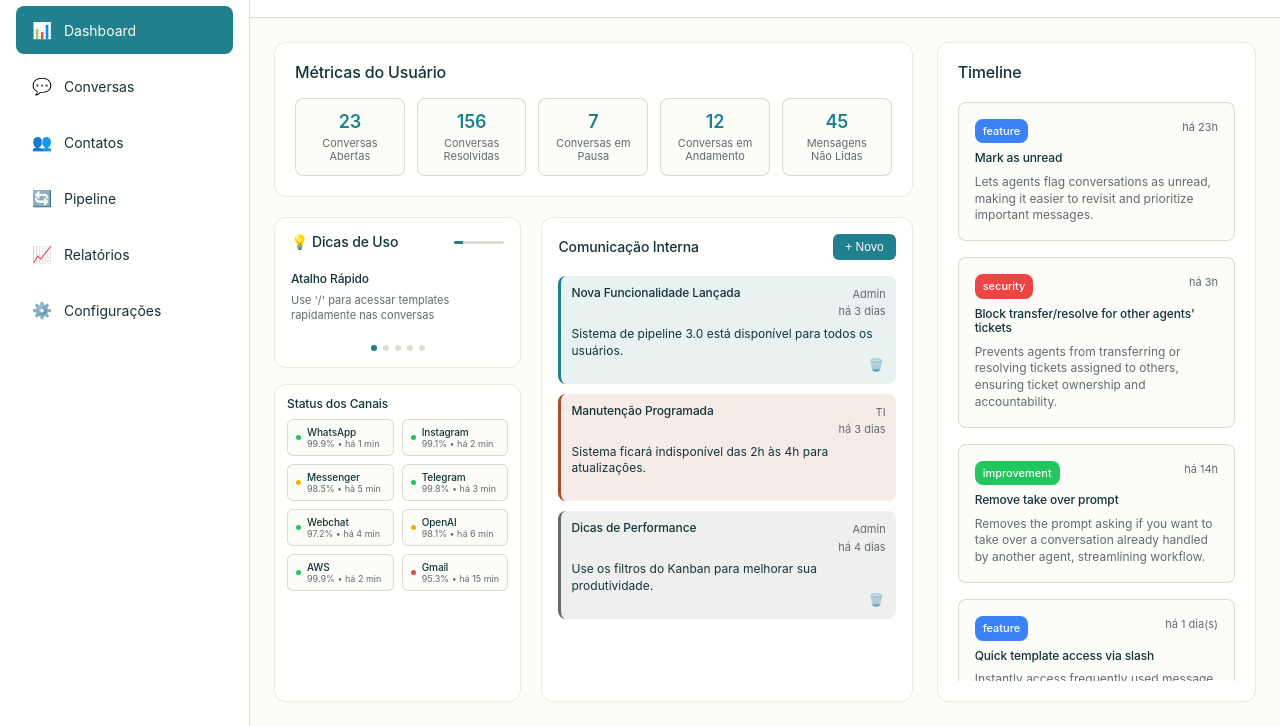
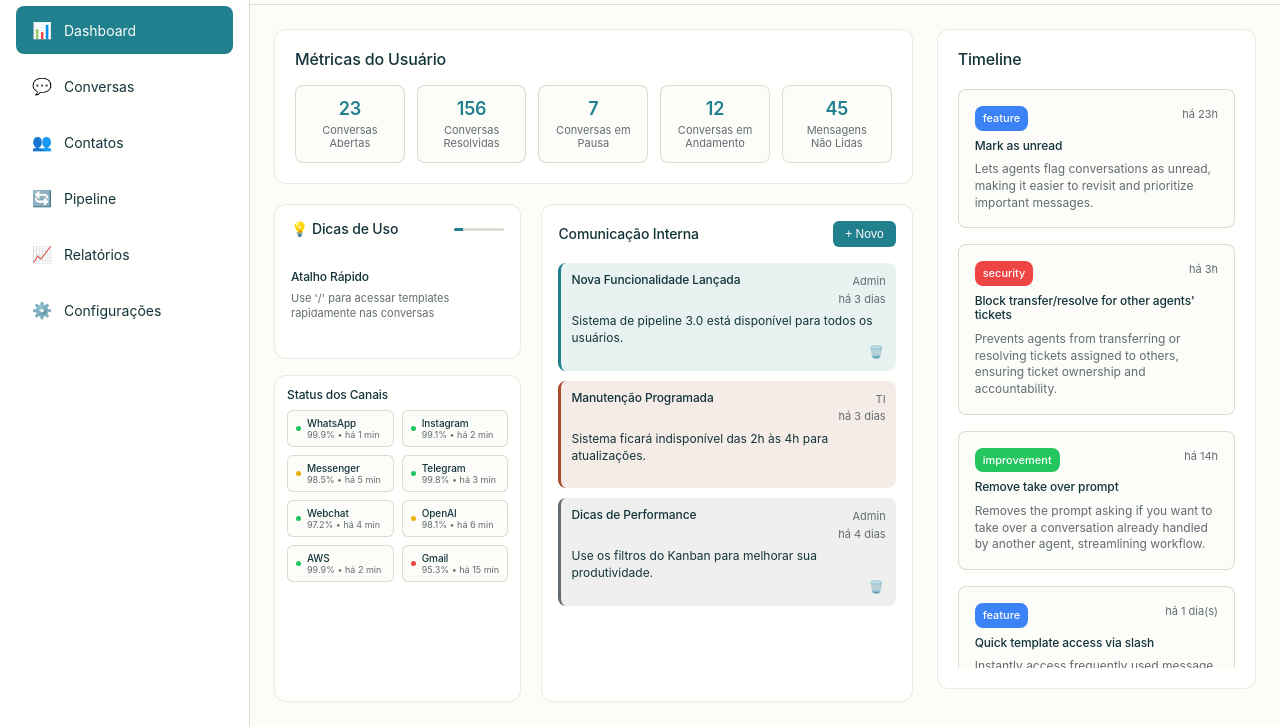
Before and after one commit to bruxvr/feed-pipeone, a plain HTML site: page index.html in a window 1280 px wide. Shown: the part 74-800 px from the top of the page. Drawn offline with Linux system fonts and the light colour scheme; a web font is replaced by a local one.

Commit message:
v2 feed pipeone

```diff
--- a/app.js
+++ b/app.js
@@ -300,7 +300,6 @@ function renderCommunications() {
 
 function renderHints() {
   const container = document.getElementById("hintsContent");
-  const dotsContainer = document.getElementById("hintsDots");
 
   // Render hint content
   container.innerHTML = `
@@ -313,25 +312,6 @@ function renderHints() {
       }</p>
     </div>
   `;
-
-  // Render navigation dots
-  dotsContainer.innerHTML = appData.hints
-    .map(
-      (_, index) => `
-    <div class="hint-dot ${
-      index === state.currentHintIndex ? "active" : ""
-    }" data-index="${index}"></div>
-  `
-    )
-    .join("");
-
-  // Add click listeners to dots
-  dotsContainer.querySelectorAll(".hint-dot").forEach((dot) => {
-    dot.addEventListener("click", (e) => {
-      const index = parseInt(e.target.getAttribute("data-index"));
-      changeHint(index);
-    });
-  });
 }
 
 function renderTimeline() {
--- a/index.html
+++ b/index.html
@@ -45,7 +45,7 @@
       <!-- Header -->
       <header class="header">
         <div class="header__title">
-          <h1>Dashboard</h1>
+          <!-- <h1>Dashboard</h1> -->
           <p class="header__subtitle">Bem-vindo ao seu painel de controle</p>
         </div>
         <div class="header__actions">
@@ -95,11 +95,6 @@
                 </div>
                 <div class="hints__content" id="hintsContent">
                   <!-- Hints will be inserted via JavaScript -->
-                </div>
-                <div class="hints__navigation">
-                  <div class="hints__dots" id="hintsDots">
-                    <!-- Dots will be inserted via JavaScript -->
-                  </div>
                 </div>
               </section>
 
--- a/style.css
+++ b/style.css
@@ -1114,29 +1114,6 @@ body {
   line-height: 1.4;
 }
 
-.hints__navigation {
-  margin-top: var(--space-12);
-}
-
-.hints__dots {
-  display: flex;
-  gap: var(--space-6);
-  justify-content: center;
-}
-
-.hint-dot {
-  width: 6px;
-  height: 6px;
-  border-radius: var(--radius-full);
-  background-color: var(--color-border);
-  cursor: pointer;
-  transition: background-color var(--duration-fast) var(--ease-standard);
-}
-
-.hint-dot.active {
-  background-color: var(--color-primary);
-}
-
 /* Communication - Full Height */
 .communication {
   background-color: var(--color-surface);
```
